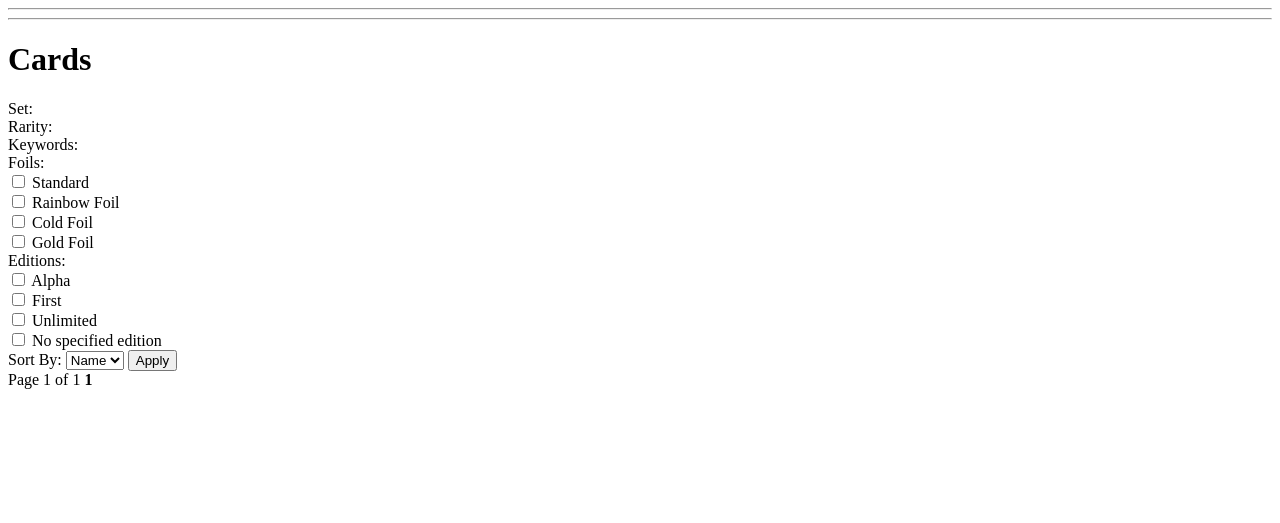
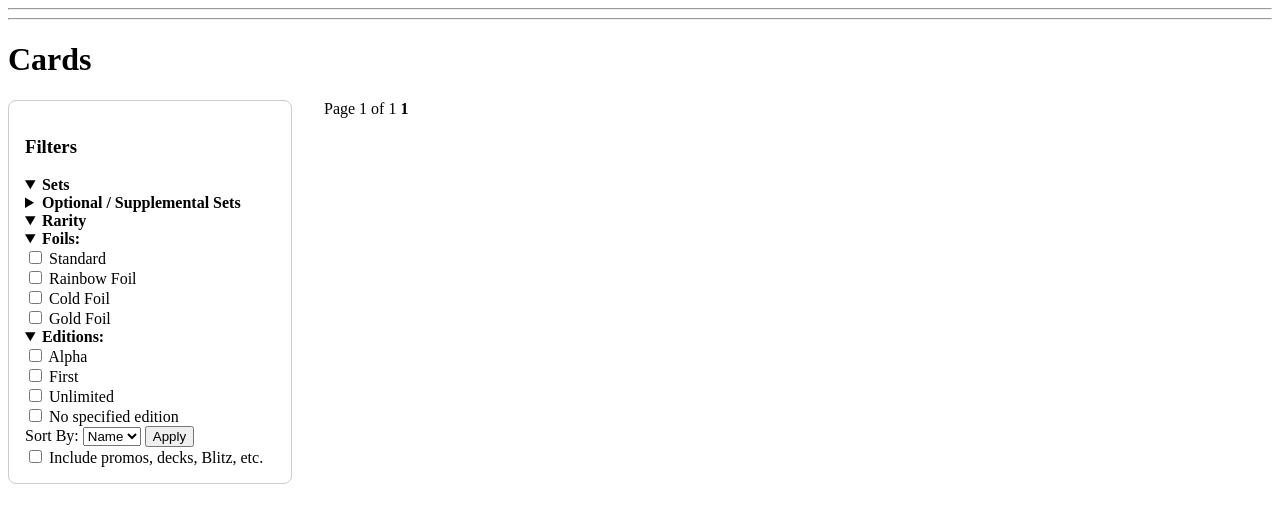
Before and after one commit to AnthonyYoukhanna/fab-deckbuilder, a Django app: page /cards/ in a window 1280 px wide. Shown: the part 26-549 px from the top of the page. Run offline with Django 5.2, Linux system fonts and the light colour scheme; data that the repository does not hold is empty.

Commit message:
fixed filtering again, made them drop down, got rid of supplementary decks and etc and separated them from the main sets. prob work on collections manager next and adding a delete card button and the card view or something

```diff
--- a/cards/templates/cards/card_list.html
+++ b/cards/templates/cards/card_list.html
@@ -5,47 +5,78 @@
 
 {% block content %}
     <h1>Cards</h1>
+    <div style="display: flex; align-items: flex-start; gap: 2rem;">
+        <div class="filters" style="min-width: 250px; padding: 1rem; border: 1px solid #ccc; border-radius: 8px;">
+            <h3>Filters</h3>
             <form method="get">
-        <label>Set:</label><br>
+
+                <details open>
+                    <summary><strong>Sets</summary></strong>
                     {% for s in sets %}
                         <input type="checkbox" name="set" value="{{ s.id }}" {% if s.id|stringformat:"s" in request.GET.set %}checked{% endif %}>
                         <label>{{ s.name }}</label><br>
                     {% endfor %}
+                </details>
 
-        <label>Rarity:</label><br>
+                <details>
+                    <summary><strong>Optional / Supplemental Sets</summary></strong>
+                    {% for s in excluded_sets %}
+                        <input type="checkbox" name="set" value="{{ s.id }}" {% if s.id|stringformat:"s" in request.GET.set %}checked{% endif %}>
+                        <label>{{ s.name }}</label><br>
+                    {% endfor %}
+                </details>
+
+                <details open>
+                    <summary><strong>Rarity</summary></strong>
                     {% for r in rarities %}
                         <input type="checkbox" name="rarity" value="{{ r.id }}" {% if r.id|stringformat:"s" in request.GET.rarity %}checked{% endif %}>
                         <label>{{ r.description }}</label><br>
                     {% endfor %}
-
-        <label>Keywords:</label><br>
+                </details>
+                <!--
+                <div>
+                    <h4>Keywords</h4>
                     {% for k in keywords %}
                         <input type="checkbox" name="keywords" value="{{ k.id }}" {% if k.id|stringformat:"s" in request.GET.keywords %}checked{% endif %}>
                         <label>{{ k.name }}</label><br>
                     {% endfor %}
-
-        <label>Foils:</label><br>
+                </div>
+                -->
+                <details open>
+                    <summary><strong>Foils:</summary></strong>
                     {% for foil in foils %}
                         <input type="checkbox" name="foils" value="{{ foil.0 }}" {% if foil.0 in request.GET.foils %}checked{% endif %}>
                         <label>{{ foil.1 }}</label><br>
                     {% endfor %}
+                </details>
 
-        <label>Editions:</label><br>
+                <details open>
+                    <summary><strong>Editions:</summary></strong>
                     {% for edition in editions %}
                         <input type="checkbox" name="editions" value="{{ edition.0 }}" {% if edition.0 in request.GET.editions %}checked{% endif %}>
                         <label>{{ edition.1 }}</label><br>
                     {% endfor %}
+                </details>
 
+                <div>
                     <label for="sort">Sort By:</label>
                     <select name="sort" id="sort">
                         <option value="name" {% if request.GET.sort == "name" %}selected{% endif %}>Name</option>
                         <option value="pitch" {% if request.GET.sort == "pitch" %}selected{% endif %}>Pitch</option>
                         <option value="cost" {% if request.GET.sort == "cost" %}selected{% endif %}>Cost</option>
                     </select>
+                    <button type="submit">Apply</button>
+                </div>
 
-        <button type="submit">Apply</button>
+                <div>
+                    <input type="checkbox" name="include_extra" id="include_extra" {% if request.GET.include_extra == 'on' %}checked{% endif %}>
+                    <label for="include_extra">Include promos, decks, Blitz, etc.</label>
+                </div>
+
             </form>
+        </div>
 
+        <div style="flex-grow: 1;">
             <div style="display: flex; flex-wrap: wrap; gap: 1rem; justify-content: flex-start;">
                 {% for card in page_obj %}
                     <div class="card-wrapper" data-card-unique-id="{{ card.unique_id }}" style="text-align: center; width: 200px;">
@@ -90,6 +121,8 @@
                     <a href="?{{ query_string }}&page={{ page_obj.paginator.num_pages }}">Last</a>
                 {% endif %}
             </div>
+        </div>
+    </div>
 {% load static %}
 <script src="{% static 'cards/js/increment_card.js' %}"></script>
 {% endblock %}
--- a/cards/views.py
+++ b/cards/views.py
@@ -1,5 +1,5 @@
 from django.shortcuts import render, get_object_or_404
-from django.db.models import Q
+from django.db.models import Q, Min
 from django.core.paginator import Paginator
 from django.contrib.auth.decorators import login_required
 from django.views.decorators.http import require_POST
@@ -12,13 +12,52 @@ from django.shortcuts import render
 from .models import CardPrinting, Rarity, Set, Keyword, CardSubType, CardType
 
 def card_list(request):
+
+    exclude_filter = (
+        Q(printings__set__name__icontains='Blitz') |
+        Q(printings__set__name__icontains='Armory') |
+        Q(printings__set__name__icontains='Deck') |
+        Q(printings__set__name__icontains='Promo') |
+        Q(printings__set__name__icontains='Classic') |
+        Q(printings__set__name__icontains='Event') |
+        Q(printings__set__name__icontains='Table') |
+        Q(printings__set__name__icontains='Strike') |
+        Q(printings__set__name__icontains='Worlds')
+    )
+
     sort_by = request.GET.get('sort')
     cards = CardPrinting.objects.select_related('card', 'set_printing', 'rarity').all()
-    sets = Set.objects.all()
+    sets = Set.objects.annotate(
+        earliest_release=Min('printings__initial_release_date')
+        ).exclude(exclude_filter
+        ).order_by('earliest_release') #sorts the filtering section by release date
+
+    excluded_sets = Set.objects.annotate(
+        earliest_release=Min('printings__initial_release_date')
+        ).filter(exclude_filter).order_by('earliest_release') #Gets the sets that were filtered out back in
+
+
     rarities = Rarity.objects.all()
     keywords = Keyword.objects.all()  # Assuming you're filtering by keywords
     foils = CardPrinting.FOIL_CHOICES
     editions = CardPrinting.EDITION_CHOICES
+
+    #Filter out cards from blitz decks and etc from initial page population.
+    include_extra = request.GET.get('include_extra', '') == 'on'
+    if not include_extra:
+        exclude_filter = (
+            Q(set_printing__set__name__icontains='Blitz') |
+            Q(set_printing__set__name__icontains='Armory') |
+            Q(set_printing__set__name__icontains='Deck') |
+            Q(set_printing__set__name__icontains='Promo') |
+            Q(set_printing__set__name__icontains='Classic') |
+            Q(set_printing__set__name__icontains='Event') |
+            Q(set_printing__set__name__icontains='Table') |
+            Q(set_printing__set__name__icontains='Strike') |
+            Q(set_printing__set__name__icontains='Worlds')
+        )
+        cards = cards.exclude(exclude_filter)
+
 
     # Get user quantities if logged in
     user_quantities = {}
@@ -69,6 +108,7 @@ def card_list(request):
     context = {
         'page_obj': page_obj,
         'sets': sets,
+        'excluded_sets': excluded_sets,
         'rarities': rarities,
         'keywords': keywords,
         'foils': foils,
```
Also changed, not shown: cards/admin.py (+10 -1 lines). Lines whose indentation alone changed are shown as unchanged.
